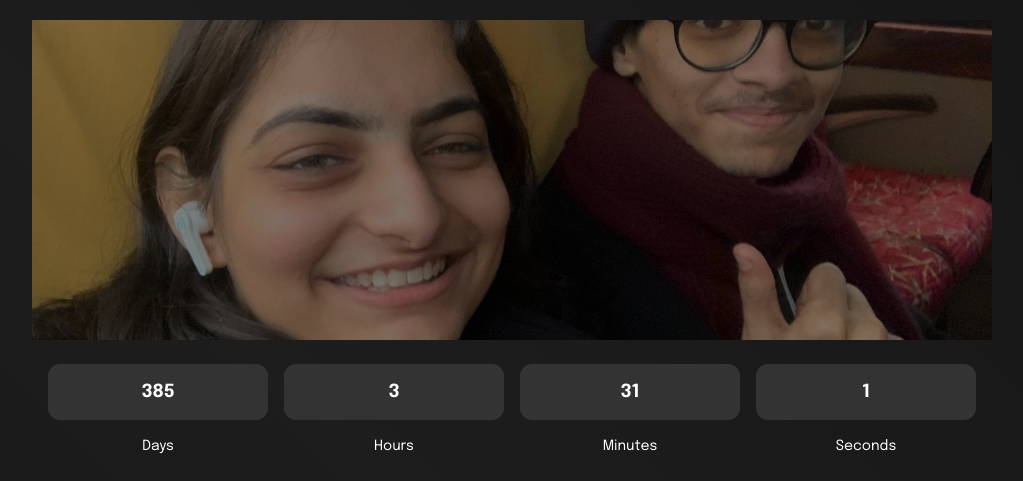
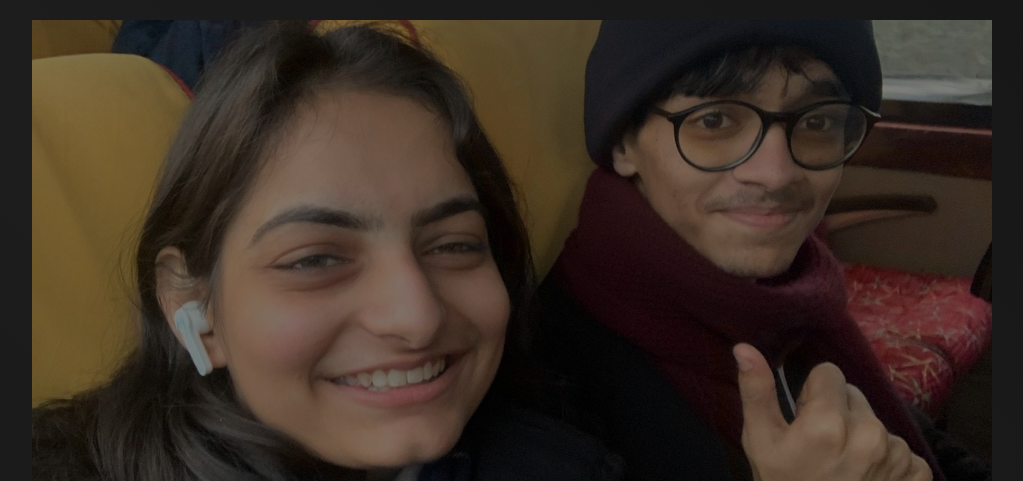
Before and after one commit to manikzutshi/new-test, a Flask app: page /gallery in a window 1280 px wide. Shown: the top 481 px of the page, without its empty margins (128-1151 px from the left). Run offline with Flask 2, Linux system fonts and the light colour scheme; some libraries are stand-ins or nearby versions; grey boxes are pictures that could not be loaded.

Commit message:
Update gallery.html

```diff
--- a/templates/gallery.html
+++ b/templates/gallery.html
@@ -62,7 +62,7 @@
         <div class="layout-content-container flex flex-col max-w-[960px] flex-1">
           <div class="@container">
             <div class="@[480px]:px-4 @[480px]:py-3">
-              <div class="w-full bg-center bg-no-repeat bg-cover flex flex-col justify-end overflow-hidden bg-black @[480px]:rounded-xl min-h-[320px] gradient-overlay relative-position" style='background-image: url("/static/5.jpg");'></div>
+              <div class="w-full bg-center bg-no-repeat bg-cover flex flex-col justify-end overflow-hidden bg-black @[480px]:rounded-xl min-h-[520px] gradient-overlay relative-position" style='background-image: url("/static/5.jpg");'></div>
             </div>
           </div>
           <div class="flex gap-4 py-6 px-4">
```
